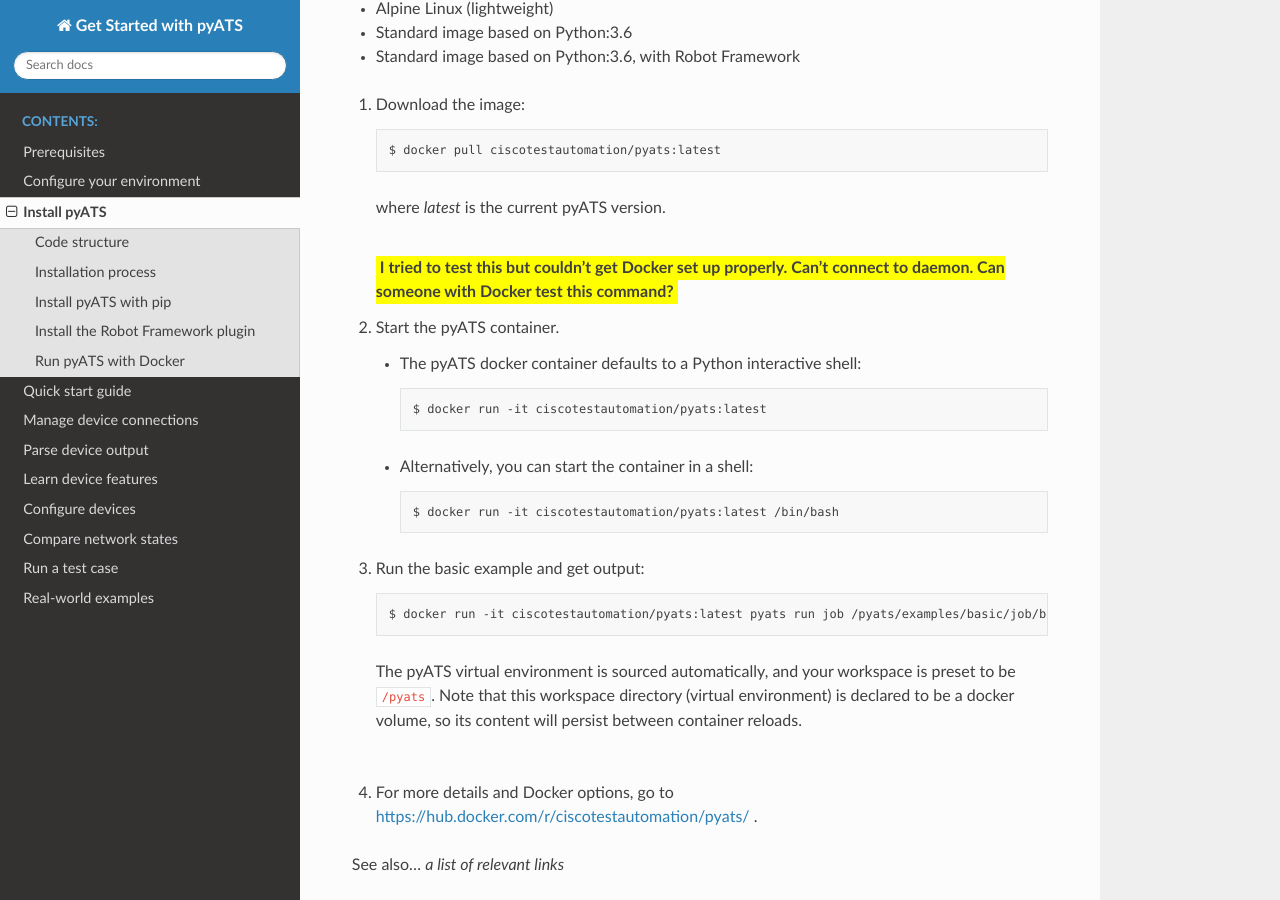
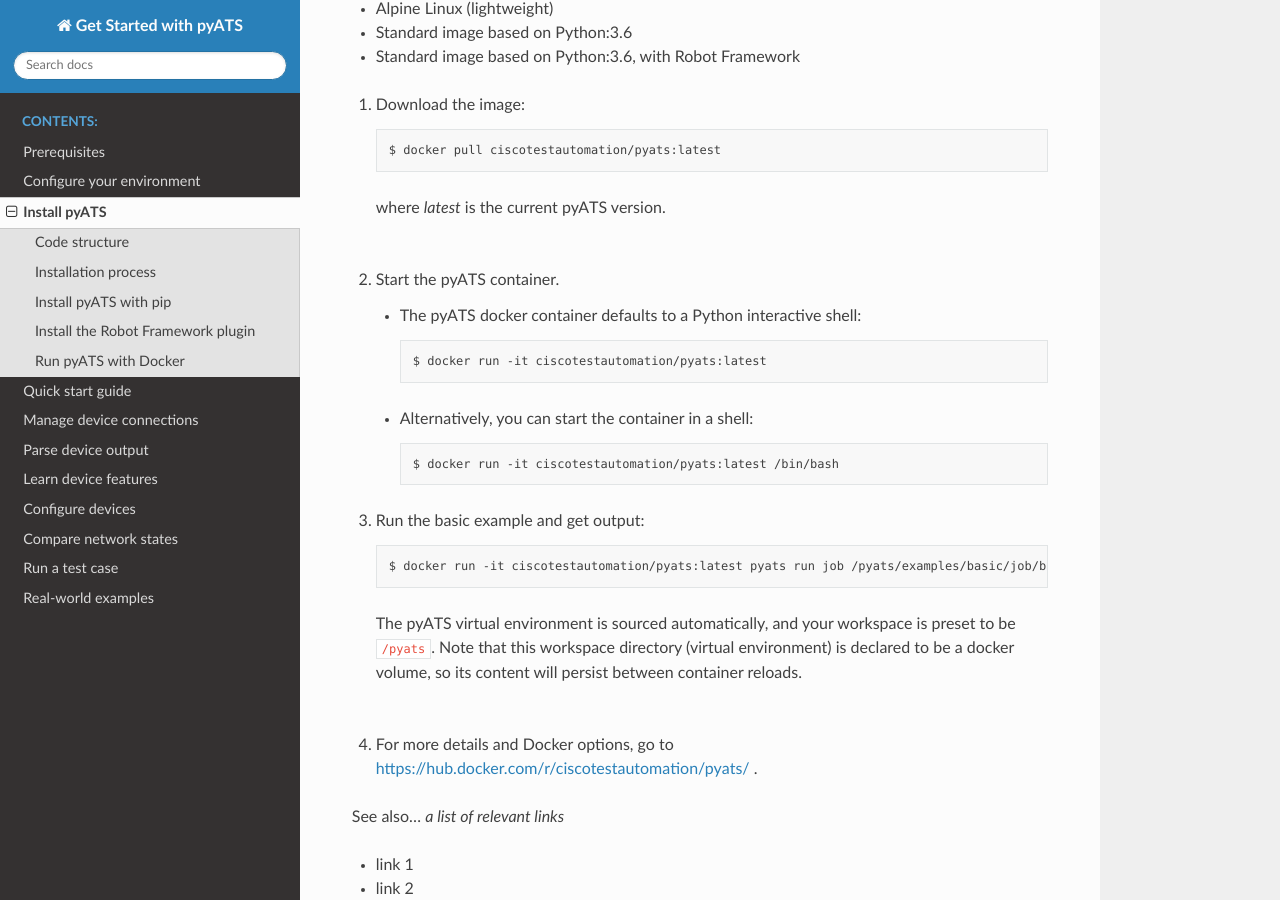
Before and after one commit to CiscoTestAutomation/getting-started, a Sphinx documentation site: the page built from source/install/installpyATS.rst, in a window 1280 px wide and 900 px high, scrolled down 3230 px. Built offline with Sphinx 7.4.7 and the Read the Docs theme 2.0.0, drawn with Linux system fonts in a browser that asks for light colours; pages that are not in the unit, such as notebooks, are missing from menus.

Commit message:
Removed the note about Docker not downloading on Windows, this is a known issue.

```diff
--- a/source/install/installpyATS.rst
+++ b/source/install/installpyATS.rst
@@ -143,7 +143,7 @@
 
     where *latest* is the current |pyATS| version.
 
-    |br| :question:`I tried to test this but couldn't get Docker set up properly. Can't connect to daemon. Can someone with Docker test this command?`
+    |br|
 
 #.  Start the |pyATS| container.
 
--- /dev/null
+++ b/source/prereqs/supportedLinux.rst
@@ -0,0 +1,5 @@
+The |pyATS| ecosystem runs on the following versions of Linux:
+
+    * (Internal) Cisco Enterprise Linux (CEL) 6.7+ (including CLVS, ADS, and lab CEL servers)
+    * Ubuntu 12.04.5/14.04.1 LTS
+    * CentOS6/7
```
